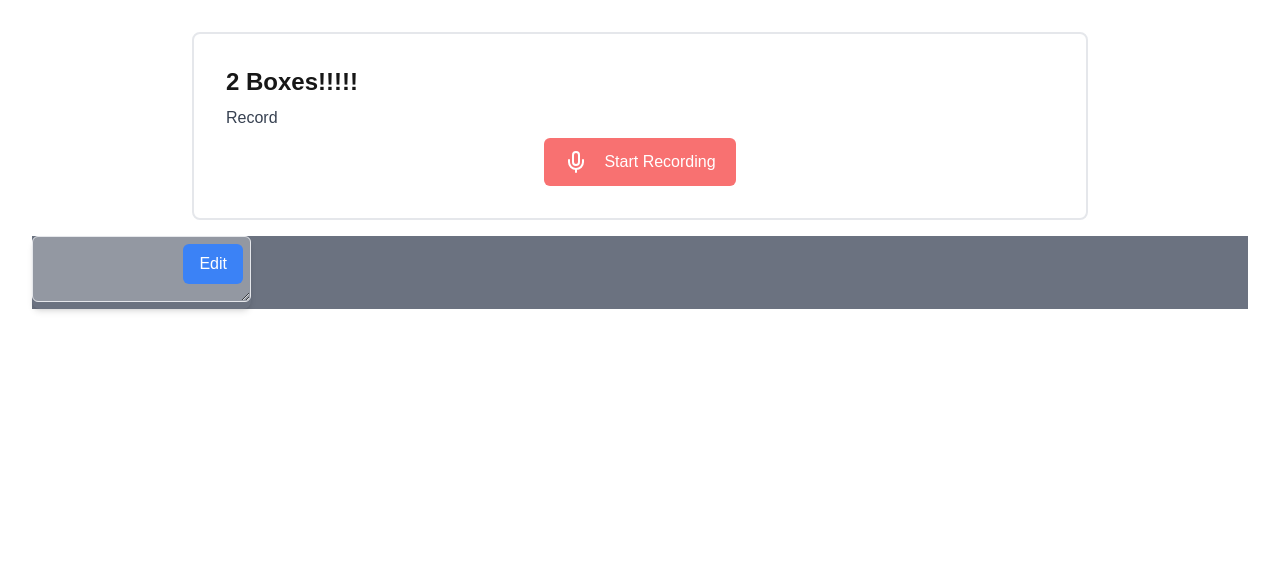
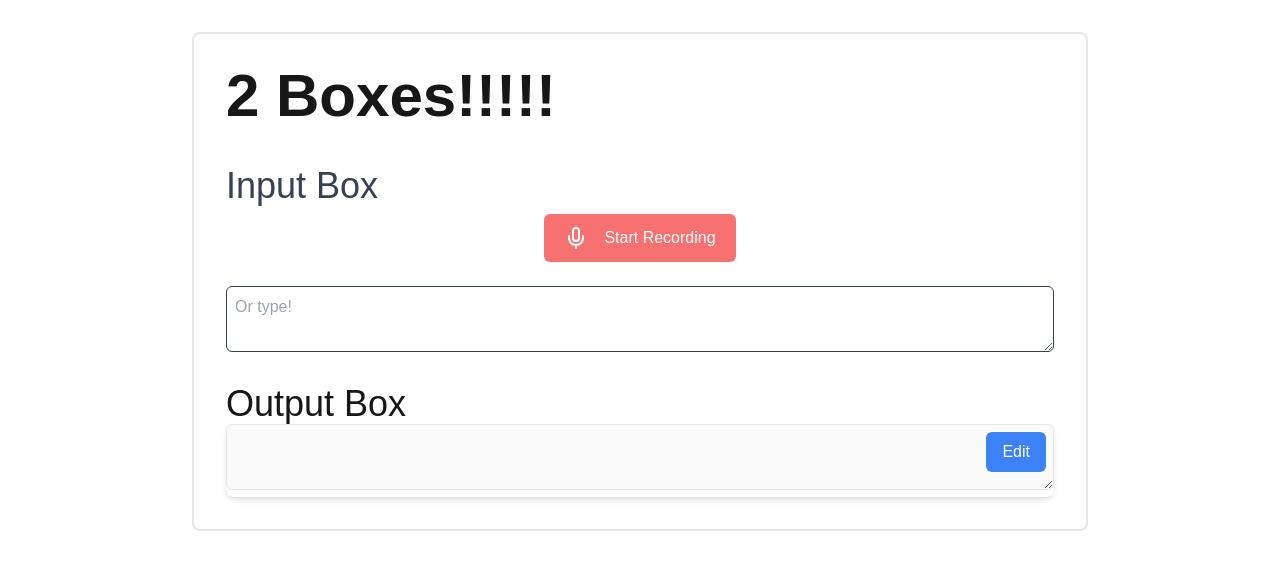
Before and after one commit to ryw27/2boxes, a Next.js app: page / in a window 1280 px wide. Shown: the top 570 px of the page. Built offline with nearby package versions, Linux system fonts and the light colour scheme.

Commit message:
changing structure of proj

```diff
--- a/app/page.tsx
+++ b/app/page.tsx
@@ -1,24 +1,9 @@
-import  VoiceRecorder from '@/components/voicerecorder';
+import TwoBoxes from '@/components/TwoBoxes';
 
-import OutputBox from '@/components/outputbox';
 export default function Home() {
   return (
     <div className="flex flex-col space-y-2 p-8">
-      <div className="flex flex-col max-w-4xl rounded-lg border-2 border-gray-200
-                      container mx-auto p-8 mb-2 bg-white space-y-2">
-        <h1 className="font-bold text-2xl">
-          2 Boxes!!!!!
-        </h1>
-        <p className="text-gray-700">
-          Record
-        </p>
-        <div className="flex justify-center items-center">
-          <VoiceRecorder/>
-        </div>
-      </div>
-      <div className="flex bg-gray-500">
-        <OutputBox/>
-      </div>
+      <TwoBoxes />
     </div>
   )
 
```
